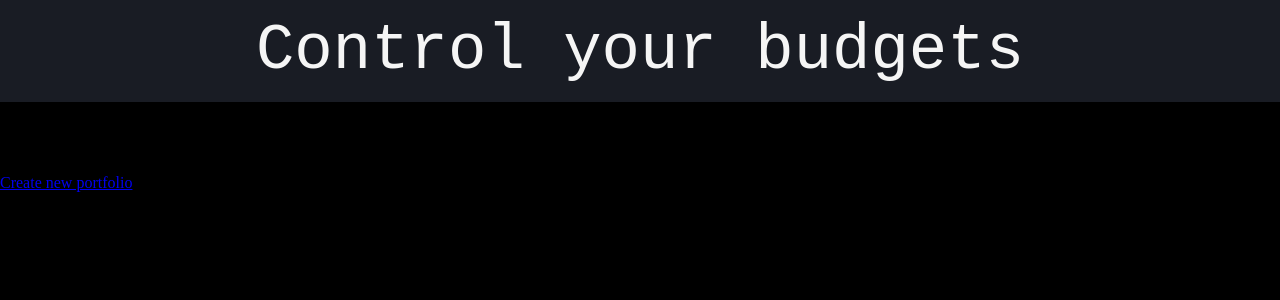
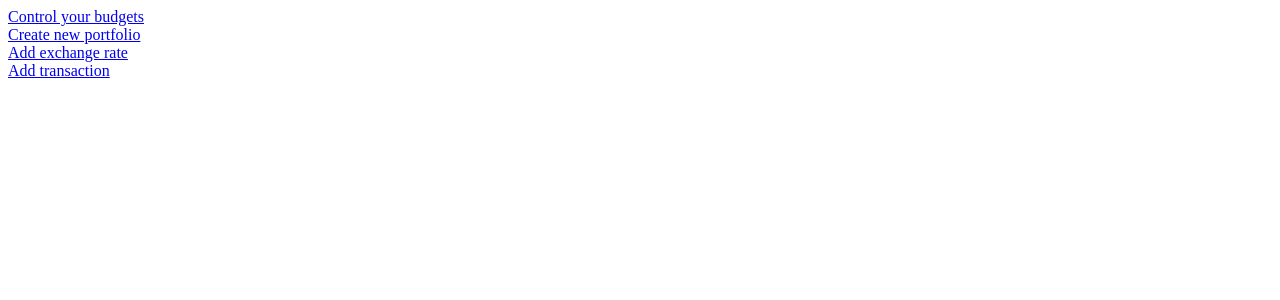
Before and after one commit to pbielenia/Ctrl-Budgets, a Django app: page /investments/ in a window 1280 px wide. Shown: the top 300 px of the page. Run offline with Django 4.2, Linux system fonts and the light colour scheme; data that the repository does not hold is empty.

Commit message:
Revert CSS and others

```diff
--- a/ctrl_budgets/investments/models.py
+++ b/ctrl_budgets/investments/models.py
@@ -77,7 +77,7 @@ class AssetRating(models.Model):
     asset = models.ForeignKey(Asset, on_delete=models.CASCADE)
 
     def __str__(self):
-        return str(self.update) + " - " + str(self.asset)
+        return str(self.date) + " - " + str(self.asset)
 
 
 class TransactionType(models.Model):
--- a/ctrl_budgets/investments/templates/investments/index.html
+++ b/ctrl_budgets/investments/templates/investments/index.html
@@ -1,28 +1,26 @@
-<!DOCTYPE html>
-<html>
+{% extends 'ctrl_budgets/main.html' %}
 
-<head>
-    <meta charset='utf-8'>
-    <meta http-equiv='X-UA-Compatible' content='IE=edge'>
-    <title>Ctrl + Budgets</title>
-    <meta name='viewport' content='width=device-width, initial-scale=1'>
-</head>
+{% block content %}
+<div>
+    <div>
+        <a href="{% url 'investments:new_portfolio' %}">Create new portfolio</a>
+    </div>
 
-{% load static %}
+    <div>
+        <a href="{% url 'investments:new_portfolio' %}">Add exchange rate</a>
+    </div>
 
-<link rel="stylesheet" href="{% static 'ctrl_budgets/style.css' %}">
+    <div>
+        <a href="{% url 'investments:new_portfolio' %}">Add transaction</a>
+    </div>
 
-<body>
-    {% include 'ctrl_budgets/navbar.html' %}
-    <div class="content-wrapper">
-        <div class="row">
-            <div class="col-12 grid-margin">
+
     {% for portfolio in portfolios %}
-                <div class="card">
-                    <div class="card-body">
-                        <h4 class="card-title">{{portfolio.name}}</h4>
-                        <h4 class="card-title">Value: {{portfolio.value|floatformat:2}}</h4>
-                        <div class="table-responsive">
+
+    <!-- <div> -->
+    <h4>{{portfolio.name}}</h4>
+    <h4>Value: {{portfolio.value|floatformat:2}}</h4>
+    <a href="{% url 'investments:portfolio' portfolio.id %}">Details</a>
     <table class="table">
         <thead>
             <tr>
@@ -32,8 +30,7 @@
                 <td colspan="2">Odchylenie</td>
             </tr>
             <tr>
-                                        <td rowspan="2">Waga</td>
-                                        <td colspan="2">Dopuszczalna waga</td>
+                <td colspan="3">Waga</td>
                 <td rowspan="2">Kwota</td>
                 <td rowspan="2">Waga</td>
                 <td rowspan="2">Kwota</td>
@@ -41,6 +38,7 @@
                 <td rowspan="2">Kwota</td>
             </tr>
             <tr>
+                <td>Modelowa</td>
                 <td>Minimalna</td>
                 <td>Maksymalna</td>
             </tr>
@@ -63,14 +61,9 @@
         </tbody>
     </table>
 </div>
-                    </div>
-                </div>
 {% endfor %}
 </div>
-        </div>
-    </div>
-    <a href="{% url 'investments:new_portfolio' %}">Create new portfolio</a>
 
-</body>
+{% endblock %}
 
-</html>
+<!-- <div onclick="window.location.href='{% url 'investments:portfolio' portfolio.pk %}'"> -->
--- a/ctrl_budgets/investments/templates/investments/new_portfolio.html
+++ b/ctrl_budgets/investments/templates/investments/new_portfolio.html
@@ -1,4 +1,4 @@
-{% extends 'main.html' %}
+{% extends 'ctrl_budgets/main.html' %}
 
 {% block content %}
 New portfolio
--- a/ctrl_budgets/investments/templates/investments/portfolio.html
+++ b/ctrl_budgets/investments/templates/investments/portfolio.html
@@ -1,4 +1,4 @@
-{% extends 'main.html' %}
+{% extends 'ctrl_budgets/main.html' %}
 
 {% block content %}
 
@@ -36,7 +36,9 @@
     </tr>
     {% for element in elements %}
     <tr>
-            <td><a href="{% url 'investments:portfolio_element' portfolio.id element.asset_type.id %}">{{element.asset_type}}</a></td>
+        <td><a
+                href="{% url 'investments:portfolio_element' portfolio.id element.asset_type.id %}">{{element.asset_type}}</a>
+        </td>
         <td>{{element.model.weight.target}}%</td>
         <td>{{element.model.weight.min}}%</td>
         <td>{{element.model.weight.max}}%</td>
--- a/ctrl_budgets/investments/views.py
+++ b/ctrl_budgets/investments/views.py
@@ -20,15 +20,16 @@ def calc_units_count_from_transactions(transactions):
             units_count = units_count + transaction.units_count
         elif transaction.type.name == TRANSACTION_SELL:
             units_count = units_count - transaction.units_count
+
     return units_count
 
 
-def cals_recent_rating_from_transactions(transactions):
+def calc_recent_rating_from_transactions(transactions):
     if len(transactions) == 0:
         return 0
 
-    return transactions.order_by('-asset_rating__update__date')[
-        0].asset_rating.update.rating
+    return transactions.order_by('-asset_rating__date')[
+        0].asset_rating.rating
 
 
 def get_transactions_of_asset_in_portfolio(asset_id, portfolio_id):
@@ -43,7 +44,7 @@ def calc_value_of_asset_type_in_portfolio(asset_type_id, portfolio_id):
         transactions = get_transactions_of_asset_in_portfolio(
             asset.id, portfolio_id)
         units_count = calc_units_count_from_transactions(transactions)
-        recent_rating = cals_recent_rating_from_transactions(transactions)
+        recent_rating = calc_recent_rating_from_transactions(transactions)
         entire_value += units_count * recent_rating
     return float(entire_value)
 
@@ -62,20 +63,34 @@ def find_values_of_elements(portfolio_id, elements):
     return elements_values, portfolio_value
 
 
+def get_element_actual_weight(portfolio_value, element_value):
+    if portfolio_value == 0:
+        return '-'
+    else:
+        return element_value / portfolio_value * 100
+
+
+def get_element_deviation_weight(portfolio_value, actual_weight, target_weight):
+    if portfolio_value == 0:
+        return '-'
+    else:
+        return actual_weight - target_weight
+
+
 def make_elements_data(portfolio_value, elements, elements_values):
     elements_data = list()
 
     for element in elements:
         model = {
             'weight': element.weight,
-            'value': model['weight'].target / 100 * portfolio_value
+            'value': element.weight.target / 100 * portfolio_value
         }
         actual = {
-            'weight': actual['value'] / portfolio_value * 100,
+            'weight': get_element_actual_weight(portfolio_value, elements_values[element.id]),
             'value': elements_values[element.id]
         }
         deviation = {
-            'weight': actual['weight'] - model['weight'].target,
+            'weight': get_element_deviation_weight(portfolio_value, actual['weight'], model['weight'].target),
             'value': actual['value'] - model['value']
         }
 
@@ -95,6 +110,7 @@ def make_portfolios_data(portfolios) -> list:
         elements = PortfolioElement.objects.filter(portfolio=portfolio.pk)
         elements_values, portfolio_value = find_values_of_elements(portfolio.id, elements)
         portfolios_data.append({
+            'id': portfolio.id,
             'name': portfolio.name,
             'value': portfolio_value,
             'elements': make_elements_data(portfolio_value, elements, elements_values)
--- a/ctrl_budgets/static/ctrl_budgets/style.css
+++ /dev/null
@@ -1,191 +0,0 @@
-body {
-    background-color: black;
-    margin: auto
-}
-
-#navbar-div {
-    background-color: #191c24;
-    color: #f5f5f5;
-    padding: 15px 20px;
-    box-shadow: 0 4px 4px 4px rgba(0, 0, 0, 0.2);
-    position: sticky;
-    text-align: center;
-    top: 0;
-    overflow: hidden;
-}
-
-.navbar-title {
-    color: #f5f5f5;
-    margin: 0;
-    font-family: "Courier New";
-    font-size: 4em;
-    text-decoration: none;
-}
-
-.content-wrapper {
-    background: #000000;
-    padding: 1.5rem 0;
-    width: 100%;
-    -webkit-flex-grow: 1;
-    flex-grow: 1;
-}
-
-.row {
-    display: flex;
-    flex-wrap: wrap;
-    margin-right: -0.75rem;
-    margin-left: -0.75rem;
-    justify-content: center;
-}
-
-.col-12 {
-    flex: 0 0 100%;
-    max-width: 80%;
-}
-
-.grid-margin {
-    margin-top: 1.5rem;
-}
-
-.card {
-    text-align: center;
-    position: relative;
-    display: flex;
-    flex-direction: column;
-    min-width: 0;
-    word-wrap: break-word;
-    background-color: #191c24;
-    background-clip: border-box;
-    border: 1px solid rgba(0, 0, 0, 0.125);
-    border-radius: 0.25rem;
-}
-
-.card .card-title {
-    font-family: "Courier New";
-    color: #ffffff;
-    margin-bottom: 1.125rem;
-    text-transform: capitalize;
-}
-
-.card .card-body {
-    flex: 1 1 auto;
-    min-height: 1px;
-    padding: 1.25rem;
-}
-
-.table-responsive {
-    display: block;
-    width: 100%;
-    overflow-x: auto;
-    -webkit-overflow-scrolling: touch;
-}
-
-
-.table {
-    width: 100%;
-    margin-bottom: 1rem;
-    color: #ffffff;
-    font-family: "Courier New";
-    border-collapse: collapse;
-}
-
-
-.table th,
-.table td {
-    padding: 1rem;
-    border-bottom: 1px solid #2c2e33;
-    vertical-align: middle;
-}
-
-
-.table tbody tr:nth-child(odd) {
-    background-color: #2e3242;
-}
-
-.table tbody tr:hover {
-    background-color: #2c2e33;
-}
-
-.table thead th {
-    vertical-align: bottom;
-    border-bottom: 20px solid white;
-    border-bottom-width: 10px;
-    border-top: 0;
-    font-weight: 500;
-    color: #6c7293;
-}
-
-.table tbody+tbody {
-    border-top: 2px solid #2c2e33;
-}
-
-
-.table .thead-dark th {
-    color: #fff;
-    background-color: #212529;
-    border-color: #454d55;
-}
-
-
-.table .thead-light th {
-    color: #495057;
-    background-color: #e9ecef;
-    border-color: #2c2e33;
-}
-
-
-.table .thead-dark th {
-    color: inherit;
-    border-color: #2c2e33;
-}
-
-
-.table {
-    margin-bottom: 0;
-    color: #6c7293;
-}
-
-
-.table thead th i {
-    margin-left: 0.325rem;
-}
-
-
-.table th,
-.table td {
-    vertical-align: middle;
-
-    font-size: 0.875rem;
-    line-height: 1;
-    white-space: nowrap;
-}
-
-.table th img,
-.table td img {
-    width: 30px;
-    height: 30px;
-    border-radius: 100%;
-}
-
-.table th .badge,
-.table td .badge {
-    margin-bottom: 0;
-}
-
-.table.table-borderless {
-    border: none;
-}
-
-.table.table-borderless tr,
-.table.table-borderless td,
-.table.table-borderless th {
-    border: none;
-}
-
-.table .table-dark {
-    background: #212529;
-}
-
-.table.table-contextual {
-    color: #ffffff;
-}
--- /dev/null
+++ b/ctrl_budgets/templates/ctrl_budgets/main.html
@@ -0,0 +1,22 @@
+<!DOCTYPE html>
+<html>
+
+<head>
+    <meta charset='utf-8'>
+    <meta http-equiv='X-UA-Compatible' content='IE=edge'>
+    <title>Ctrl + Budgets</title>
+    <meta name='viewport' content='width=device-width, initial-scale=1'>
+    {% load static %}
+    <!-- <link rel="stylesheet" href="{% static 'ctrl_budgets/style.css' %}"> -->
+</head>
+
+<body>
+    {% include 'ctrl_budgets/navbar.html' %}
+
+    {% block content %}
+
+    {% endblock %}
+
+</body>
+
+</html>
```
Lines whose indentation alone changed are shown as unchanged.
